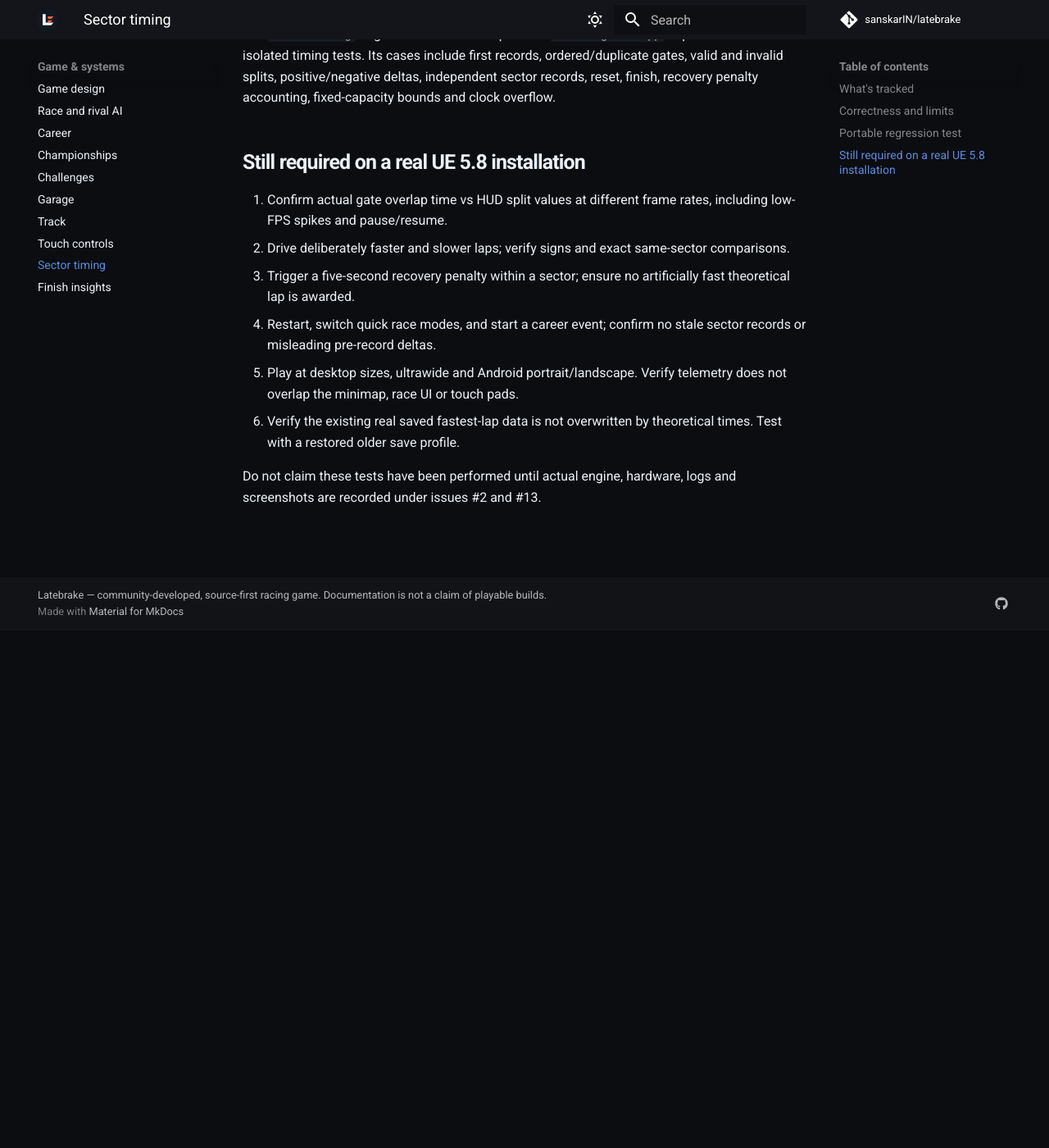
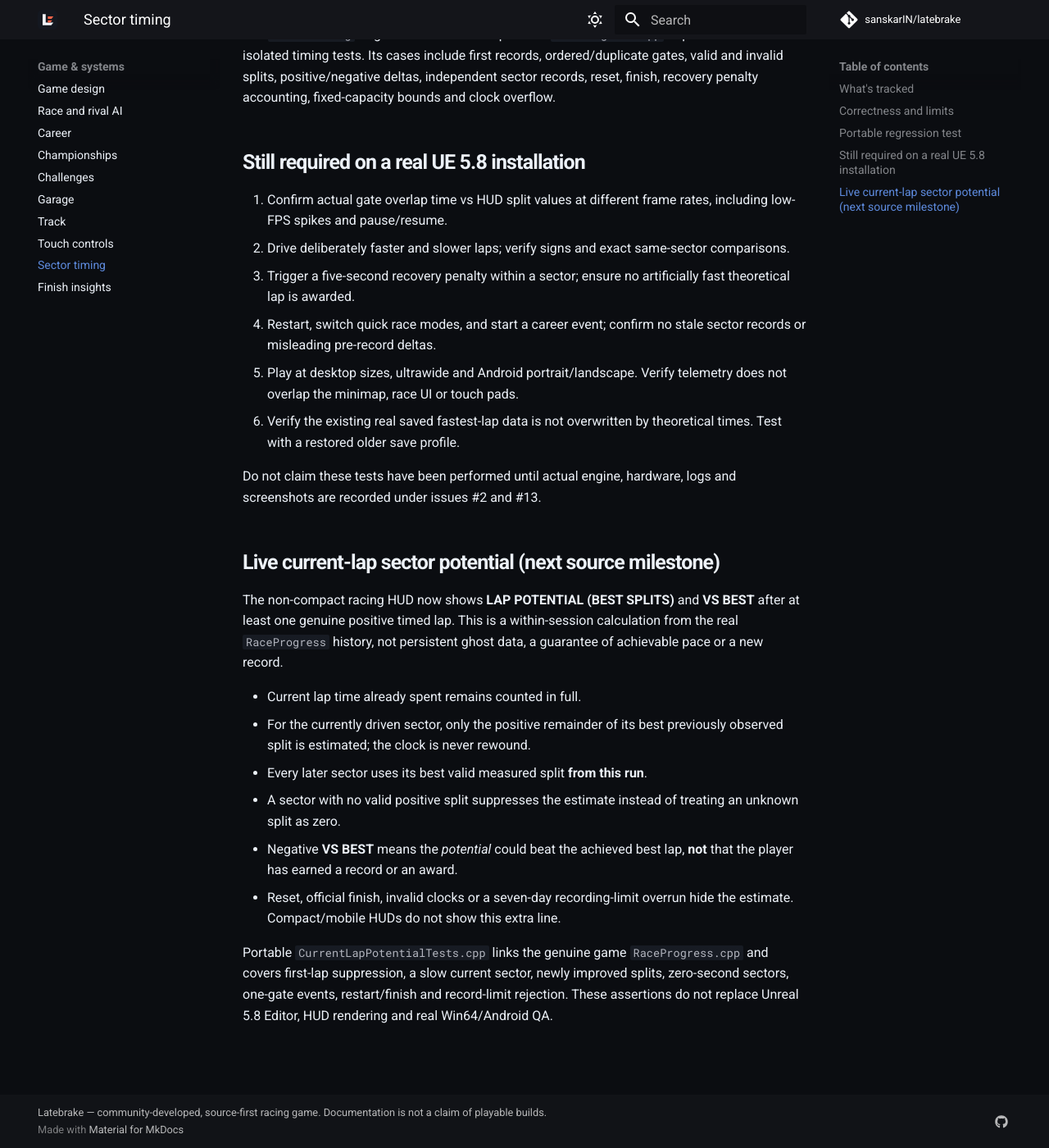
Before and after one commit to sanskarIN/latebrake, an MkDocs documentation site: the page built from docs/SECTOR_TIMING.md, in a window 1280 px wide and 1400 px high, scrolled down 1621 px. Shown: the whole window at 82% size. Built offline with MkDocs 1.6.1 and Material for MkDocs 9.7.7, drawn with Linux system fonts in a browser that asks for light colours; comment, search, counter and statistics services are not loaded; before the commit the page ends 2390 px from its top, so only the background shows below that.

Commit message:
docs(racing): explain sector-potential semantics and engine QA limits

```diff
--- a/docs/SECTOR_TIMING.md
+++ b/docs/SECTOR_TIMING.md
@@ -76,3 +76,27 @@ fixed-capacity bounds and clock overflow.
 
 Do not claim these tests have been performed until actual engine, hardware,
 logs and screenshots are recorded under issues #2 and #13.
+
+## Live current-lap sector potential (next source milestone)
+
+The non-compact racing HUD now shows **LAP POTENTIAL (BEST SPLITS)** and
+**VS BEST** after at least one genuine positive timed lap. This is a
+within-session calculation from the real `RaceProgress` history, not
+persistent ghost data, a guarantee of achievable pace or a new record.
+
+- Current lap time already spent remains counted in full.
+- For the currently driven sector, only the positive remainder of its
+  best previously observed split is estimated; the clock is never rewound.
+- Every later sector uses its best valid measured split **from this run**.
+- A sector with no valid positive split suppresses the estimate instead
+  of treating an unknown split as zero.
+- Negative **VS BEST** means the *potential* could beat the achieved best
+  lap, **not** that the player has earned a record or an award.
+- Reset, official finish, invalid clocks or a seven-day recording-limit
+  overrun hide the estimate. Compact/mobile HUDs do not show this extra line.
+
+Portable `CurrentLapPotentialTests.cpp` links the genuine game
+`RaceProgress.cpp` and covers first-lap suppression, a slow current
+sector, newly improved splits, zero-second sectors, one-gate events,
+restart/finish and record-limit rejection. These assertions do not
+replace Unreal 5.8 Editor, HUD rendering and real Win64/Android QA.
```
